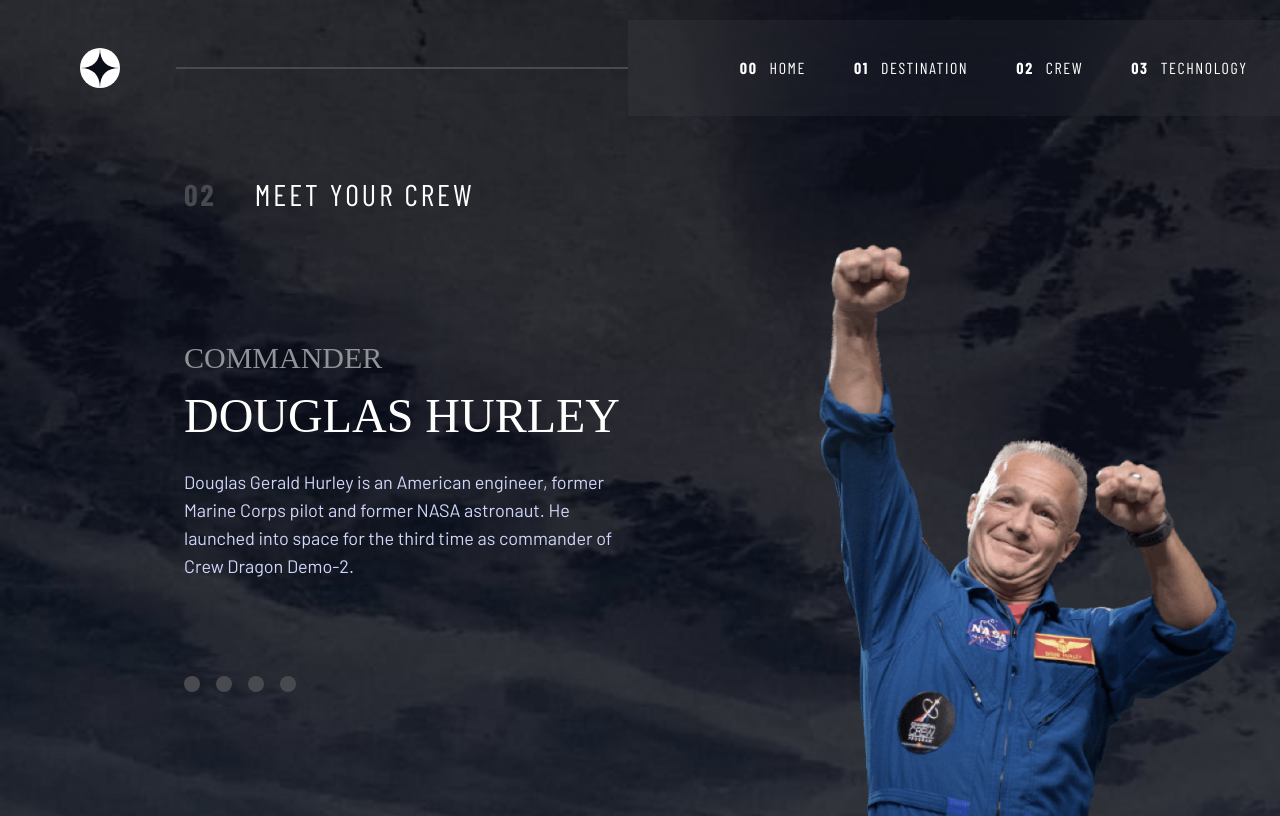
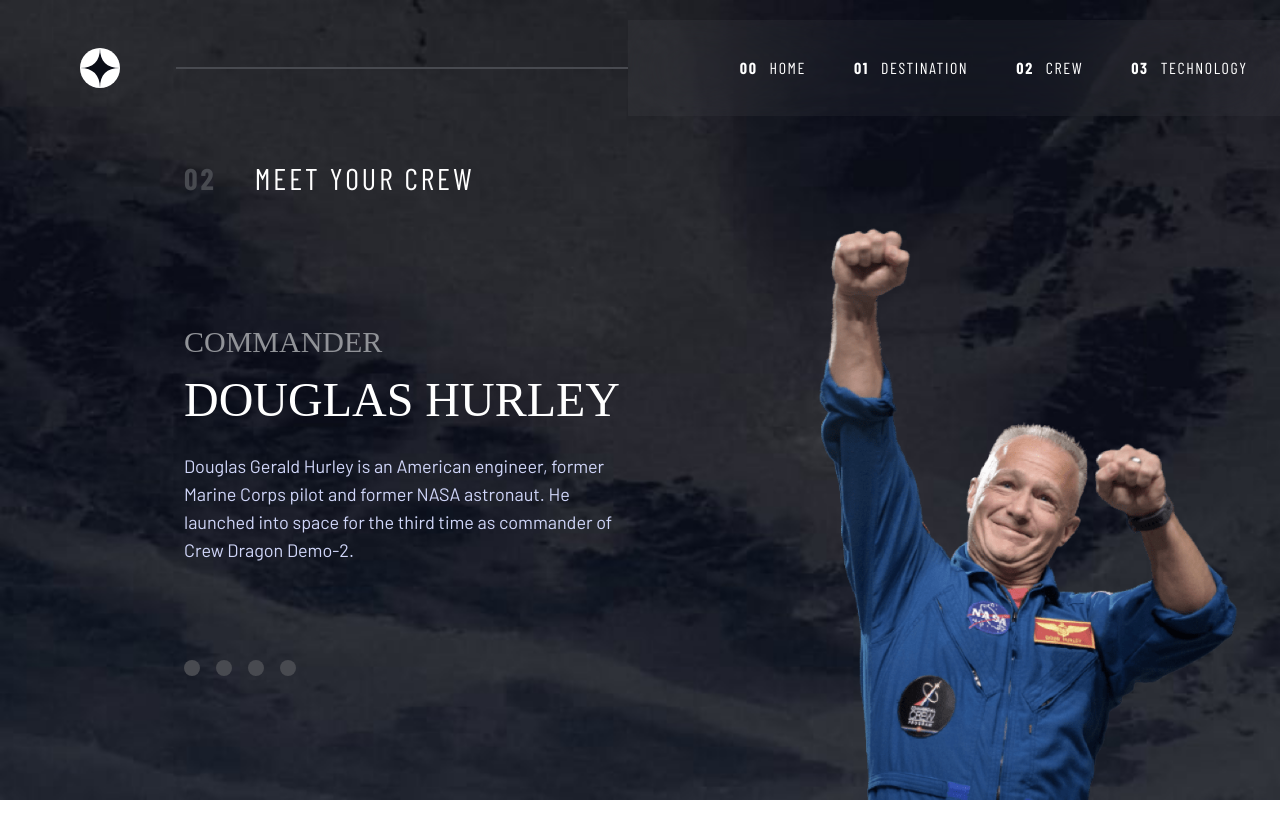
Before and after one commit to neshacascia/space-tourism, a React (Vite) app: page /crew in a window 1280 px wide. Built offline with nearby package versions, Linux system fonts and the light colour scheme; a web font is replaced by a local one.

Commit message:
updated margin top for <Destination />, <Crew /> and <Technology /> components

```diff
--- a/src/pages/Crew.jsx
+++ b/src/pages/Crew.jsx
@@ -17,7 +17,7 @@
         onClick={closeModal}
         className="flex flex-col items-center sm:block lg:ml-40"
       >
-        <div className="text-white font-h2 text-base leading-5 tracking-widest pb-8 sm:text-xl sm:mt-10 sm:ml-10 lg:text-3xl lg:mt-20 lg:ml-6">
+        <div className="text-white font-h2 text-base leading-5 tracking-widest pb-8 sm:text-xl sm:mt-10 sm:ml-10 lg:text-3xl lg:mt-16 lg:ml-6">
           <h2>
             <span className="text-gray font-bold pr-2.5 lg:mr-7">02</span>MEET
             YOUR CREW
--- a/src/pages/Destination.jsx
+++ b/src/pages/Destination.jsx
@@ -16,7 +16,7 @@
         onClick={closeModal}
         className="flex flex-col items-center pb-14 sm:block"
       >
-        <div className="text-white font-h2 text-base leading-5 tracking-widest pb-8 sm:text-xl sm:mt-10 sm:ml-10 lg:text-3xl lg:ml-40 lg:mt-20">
+        <div className="text-white font-h2 text-base leading-5 tracking-widest pb-8 sm:text-xl sm:mt-10 sm:ml-10 lg:text-3xl lg:ml-40 lg:mt-16">
           <h2 className="text-left">
             <span className="text-gray font-bold pr-2.5 lg:mr-7">01</span>
             PICK YOUR DESTINATION
--- a/src/pages/Technology.jsx
+++ b/src/pages/Technology.jsx
@@ -16,7 +16,7 @@
         onClick={closeModal}
         className="flex flex-col items-center sm:block lg:ml-40"
       >
-        <div className="text-white font-h2 text-base leading-5 tracking-widest pb-8 sm:text-xl sm:mt-10 sm:ml-10 lg:text-3xl lg:mt-20">
+        <div className="text-white font-h2 text-base leading-5 tracking-widest pb-8 sm:text-xl sm:mt-10 sm:ml-10 lg:text-3xl lg:mt-16">
           <h2>
             <span className="text-gray font-bold pr-2.5 lg:mr-7">03</span>SPACE
             LAUNCH 101
```
